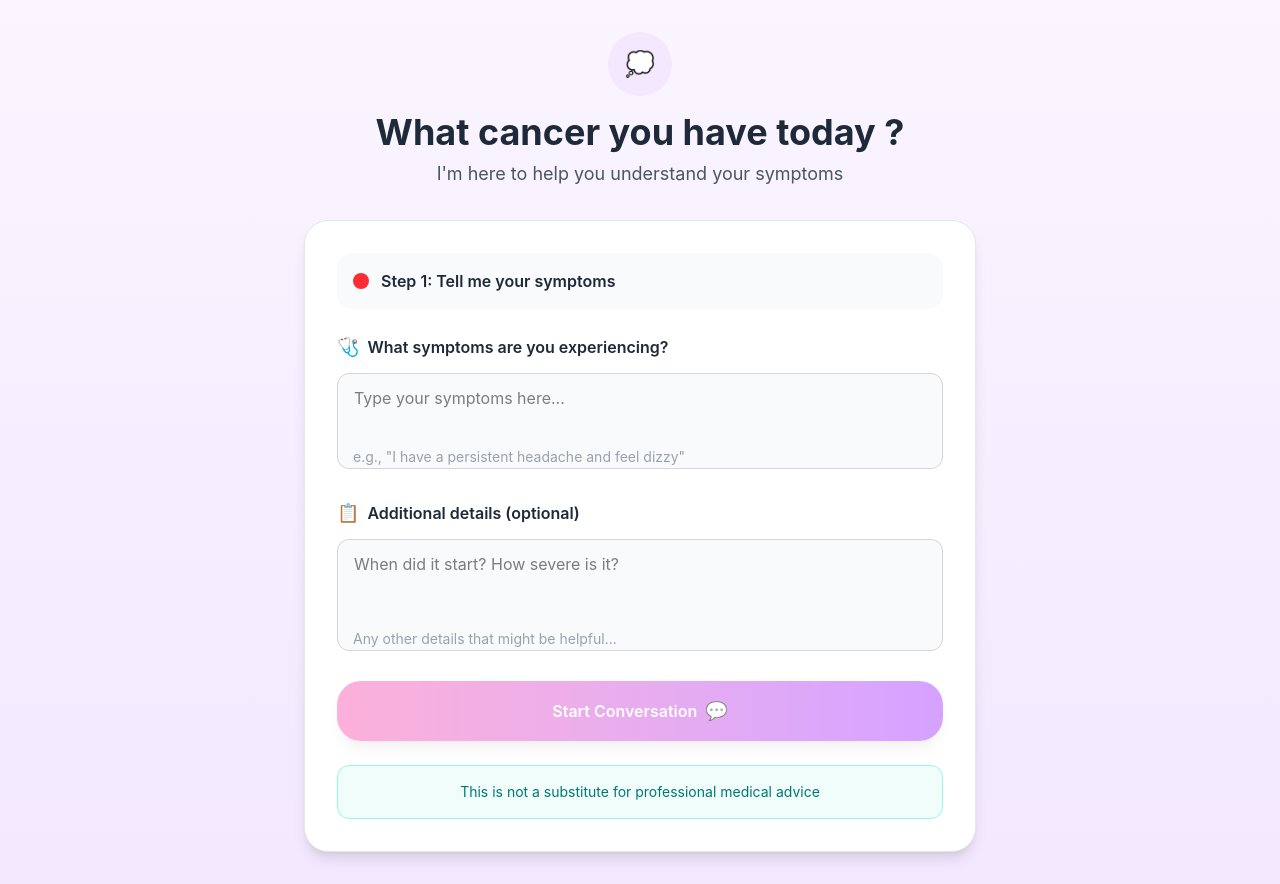
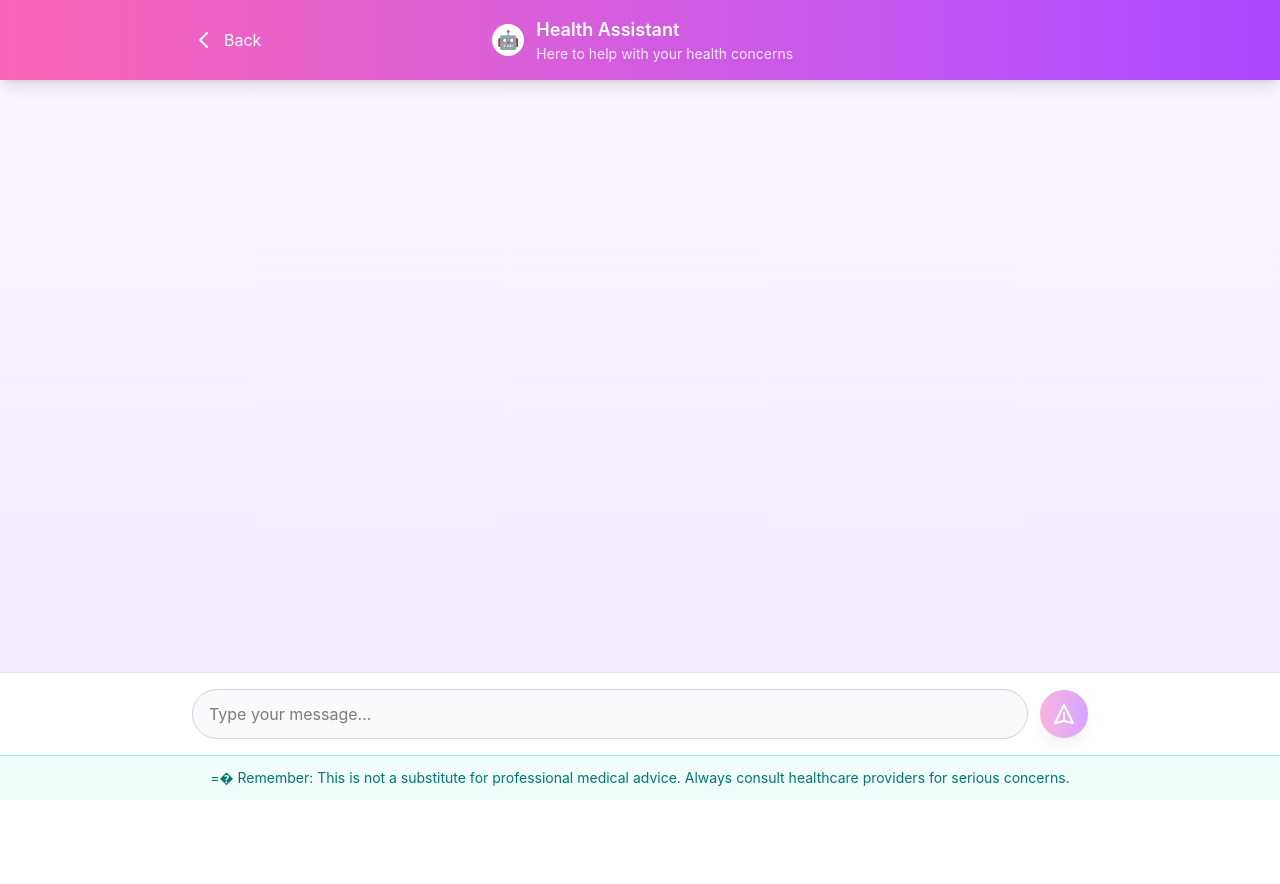
Before and after one commit to Mihai-Tirtara/HypochondriAI, a React (Vite) app in the folder frontend/: page /conversation in a window 1280 px wide. After the commit the page ends 800 px from the top, so only its background shows below. Built offline with nearby package versions, Linux system fonts and the light colour scheme; what @hey-api/client-axios would draw is missing.

Commit message:
Added new component for dialog page and added routing between pages

```diff
--- a/frontend/src/App.tsx
+++ b/frontend/src/App.tsx
@@ -1,6 +1,12 @@
+import { BrowserRouter as Router, Routes, Route } from 'react-router-dom';
 import TestEndpoint from './components/TestEndpoint';
+import Conversation from './components/Conversation';
+
 function App() {
   return (
+    <Router>
+      <Routes>
+        <Route path="/" element={
           <div className="min-h-screen bg-gradient-to-b from-purple-50 to-purple-100">
             <main className="min-h-screen flex items-center justify-center p-4 sm:p-6 lg:p-8">
               <div className="w-full max-w-md sm:max-w-lg lg:max-w-xl xl:max-w-2xl">
@@ -8,6 +14,10 @@ function App() {
               </div>
             </main>
           </div>
+        } />
+        <Route path="/conversation" element={<Conversation />} />
+      </Routes>
+    </Router>
   );
 }
 
--- /dev/null
+++ b/frontend/src/components/Conversation.tsx
@@ -0,0 +1,198 @@
+import React, { useState, useEffect, useRef } from 'react';
+import { useLocation, useNavigate } from 'react-router-dom';
+import { ConversationPublic, MessagePublic } from '../client/types.gen';
+import { continueConversationV1ConversationsPost } from '../client/sdk.gen';
+
+interface ConversationProps {
+  initialConversation?: ConversationPublic;
+}
+
+const Conversation: React.FC<ConversationProps> = ({ initialConversation }) => {
+  const location = useLocation();
+  const navigate = useNavigate();
+  const messagesEndRef = useRef<HTMLDivElement>(null);
+
+  const [messages, setMessages] = useState<MessagePublic[]>([]);
+  const [conversationId, setConversationId] = useState<string | null>(null);
+  const [newMessage, setNewMessage] = useState('');
+  const [isLoading, setIsLoading] = useState(false);
+  const [isTyping, setIsTyping] = useState(false);
+
+  // Initialize conversation from location state or prop
+  useEffect(() => {
+    const conversation = location.state?.conversation || initialConversation;
+    if (conversation?.messages) {
+      setMessages(conversation.messages);
+      setConversationId(conversation.id);
+    }
+  }, [location.state, initialConversation]);
+
+  // Auto-scroll to bottom when new messages arrive
+  useEffect(() => {
+    messagesEndRef.current?.scrollIntoView({ behavior: 'smooth' });
+  }, [messages]);
+
+  const formatTime = (timestamp: string) => {
+    return new Date(timestamp).toLocaleTimeString([], {
+      hour: '2-digit',
+      minute: '2-digit'
+    });
+  };
+
+  const handleSendMessage = async (e: React.FormEvent) => {
+    e.preventDefault();
+    if (!newMessage.trim() || !conversationId) return;
+
+    const userMessage: MessagePublic = {
+      id: Date.now().toString(),
+      content: newMessage,
+      role: 'user',
+      created_at: new Date().toISOString()
+    };
+
+    setMessages(prev => [...prev, userMessage]);
+    setNewMessage('');
+    setIsLoading(true);
+    setIsTyping(true);
+
+    try {
+      const result = await continueConversationV1ConversationsPost({
+        query: { conversation_id: conversationId },
+        body: {
+          content: newMessage,
+          role: 'user'
+        }
+      });
+
+      if (result.data?.messages) {
+        // Update messages with the full conversation response
+        setMessages(result.data.messages);
+      }
+    } catch (error) {
+      console.error('Error sending message:', error);
+      // Remove the user message on error
+      setMessages(prev => prev.slice(0, -1));
+    } finally {
+      setIsLoading(false);
+      setIsTyping(false);
+    }
+  };
+
+  const handleBackToMain = () => {
+    navigate('/');
+  };
+
+  return (
+    <div className="h-screen flex flex-col bg-gradient-to-b from-purple-50 to-purple-100">
+      {/* Header */}
+      <div className="bg-gradient-to-r from-pink-400 to-purple-500 text-white p-4 shadow-lg">
+        <div className="flex items-center justify-between max-w-4xl mx-auto">
+          <button
+            onClick={handleBackToMain}
+            className="flex items-center text-white hover:text-gray-200 transition-colors"
+          >
+            <svg className="w-6 h-6 mr-2" fill="none" stroke="currentColor" viewBox="0 0 24 24">
+              <path strokeLinecap="round" strokeLinejoin="round" strokeWidth={2} d="M15 19l-7-7 7-7" />
+            </svg>
+            Back
+          </button>
+
+          <div className="flex items-center">
+            <div className="w-8 h-8 bg-white bg-opacity-20 rounded-full flex items-center justify-center mr-3">
+              <span className="text-lg">🤖</span>
+            </div>
+            <div>
+              <h1 className="text-lg font-semibold">Health Assistant</h1>
+              <p className="text-sm text-purple-100">Here to help with your health concerns</p>
+            </div>
+          </div>
+
+          <div className="w-16"></div> {/* Spacer for center alignment */}
+        </div>
+      </div>
+
+      {/* Messages Container */}
+      <div className="flex-1 overflow-y-auto p-4 space-y-4 max-w-4xl mx-auto w-full">
+        {messages.map((message) => (
+          <div
+            key={message.id}
+            className={`flex ${message.role === 'user' ? 'justify-end' : 'justify-start'}`}
+          >
+            <div
+              className={`max-w-xs sm:max-w-md lg:max-w-lg xl:max-w-xl rounded-2xl p-4 ${
+                message.role === 'user'
+                  ? 'bg-gradient-to-r from-purple-500 to-purple-600 text-white rounded-br-sm'
+                  : 'bg-white border border-gray-200 text-gray-800 rounded-bl-sm shadow-sm'
+              }`}
+            >
+              <p className="text-sm sm:text-base leading-relaxed">{message.content}</p>
+              <div className={`text-xs mt-2 ${
+                message.role === 'user' ? 'text-purple-100' : 'text-gray-500'
+              }`}>
+                {message.created_at && formatTime(message.created_at)}
+              </div>
+            </div>
+          </div>
+        ))}
+
+        {/* Typing Indicator */}
+        {isTyping && (
+          <div className="flex justify-start">
+            <div className="bg-white border border-gray-200 text-gray-800 rounded-2xl rounded-bl-sm shadow-sm p-4 max-w-xs">
+              <div className="flex space-x-1">
+                <div className="w-2 h-2 bg-gray-400 rounded-full animate-bounce"></div>
+                <div className="w-2 h-2 bg-gray-400 rounded-full animate-bounce" style={{ animationDelay: '0.1s' }}></div>
+                <div className="w-2 h-2 bg-gray-400 rounded-full animate-bounce" style={{ animationDelay: '0.2s' }}></div>
+              </div>
+              <div className="text-xs text-gray-500 mt-2">typing...</div>
+            </div>
+          </div>
+        )}
+
+        <div ref={messagesEndRef} />
+      </div>
+
+      {/* Message Input */}
+      <div className="bg-white border-t border-gray-200 p-4">
+        <div className="max-w-4xl mx-auto">
+          <form onSubmit={handleSendMessage} className="flex items-center space-x-3">
+            <div className="flex-1 relative">
+              <input
+                type="text"
+                value={newMessage}
+                onChange={(e) => setNewMessage(e.target.value)}
+                placeholder="Type your message..."
+                className="w-full px-4 py-3 bg-gray-50 border border-gray-300 rounded-full focus:outline-none focus:ring-2 focus:ring-purple-500 focus:border-transparent transition-all duration-200"
+                disabled={isLoading}
+              />
+            </div>
+            <button
+              type="submit"
+              disabled={!newMessage.trim() || isLoading}
+              className="bg-gradient-to-r from-pink-400 to-purple-500 text-white p-3 rounded-full hover:from-pink-500 hover:to-purple-600 focus:outline-none focus:ring-4 focus:ring-purple-200 transition-all duration-200 disabled:opacity-50 disabled:cursor-not-allowed shadow-lg"
+            >
+              {isLoading ? (
+                <div className="animate-spin rounded-full h-6 w-6 border-b-2 border-white"></div>
+              ) : (
+                <svg className="w-6 h-6" fill="none" stroke="currentColor" viewBox="0 0 24 24">
+                  <path strokeLinecap="round" strokeLinejoin="round" strokeWidth={2} d="M12 19l9 2-9-18-9 18 9-2zm0 0v-8" />
+                </svg>
+              )}
+            </button>
+          </form>
+        </div>
+      </div>
+
+      {/* Disclaimer Footer */}
+      <div className="bg-teal-50 border-t border-teal-200 p-3">
+        <div className="max-w-4xl mx-auto text-center">
+          <p className="text-teal-700 text-xs sm:text-sm">
+            =� Remember: This is not a substitute for professional medical advice. Always consult healthcare providers for serious concerns.
+          </p>
+        </div>
+      </div>
+    </div>
+  );
+};
+
+export default Conversation;
--- a/frontend/src/components/TestEndpoint.tsx
+++ b/frontend/src/components/TestEndpoint.tsx
@@ -1,11 +1,12 @@
 import React, { useState } from 'react';
+import { useNavigate } from 'react-router-dom';
 import { startConversationTestNewPost } from '../client/sdk.gen';
 import { MessageRole, ConversationPublic } from '../client/types.gen';
 
 const TestEndpoint: React.FC = () => {
+  const navigate = useNavigate();
   const [symptoms, setSymptoms] = useState('');
   const [additionalDetails, setAdditionalDetails] = useState('');
-  const [response, setResponse] = useState<ConversationPublic | null>(null);
   const [loading, setLoading] = useState(false);
   const [error, setError] = useState<string | null>(null);
 
@@ -33,8 +34,10 @@ const TestEndpoint: React.FC = () => {
         }
       });
 
-      setResponse(result.data ?? null);
-      console.log('Server response:', result.data);
+      // Navigate to conversation page with the response data
+      navigate('/conversation', {
+        state: { conversation: result.data }
+      });
     } catch (err) {
       console.error('Error:', err);
       setError('Failed to start conversation. Please try again.');
@@ -144,39 +147,6 @@ const TestEndpoint: React.FC = () => {
           </div>
         )}
 
-        {/* Response Display */}
-        {response && (
-          <div className="mt-6">
-            <h3 className="text-lg font-semibold mb-4 flex items-center">
-              <span className="mr-2">✅</span>
-              Response
-            </h3>
-            <div className="p-4 bg-gray-50 rounded-xl overflow-auto border border-gray-200">
-              <pre className="text-sm whitespace-pre-wrap text-gray-700">{JSON.stringify(response, null, 2)}</pre>
-            </div>
-
-            {response.messages && response.messages.length > 0 && (
-              <div className="mt-6">
-                <h4 className="font-semibold mb-4 flex items-center">
-                  <span className="mr-2">💬</span>
-                  Messages
-                </h4>
-                <div className="space-y-3">
-                  {response.messages.map((msg) => (
-                    <div
-                      key={msg.id}
-                      className={`p-4 rounded-xl border-2 ${msg.role === 'user' ? 'bg-blue-50 border-blue-200' : 'bg-green-50 border-green-200'}`}
-                    >
-                      <p className="text-xs font-medium text-gray-500 mb-2 uppercase tracking-wide">{msg.role}</p>
-                      <p className="text-gray-800 text-sm sm:text-base">{msg.content}</p>
-                    </div>
-                  ))}
-                </div>
-              </div>
-            )}
-          </div>
-        )}
-
         {/* Privacy Notice */}
         <div className="mt-6 bg-teal-50 border border-teal-200 rounded-xl p-4">
           <div className="text-center">
```
Lines whose indentation alone changed are shown as unchanged.
